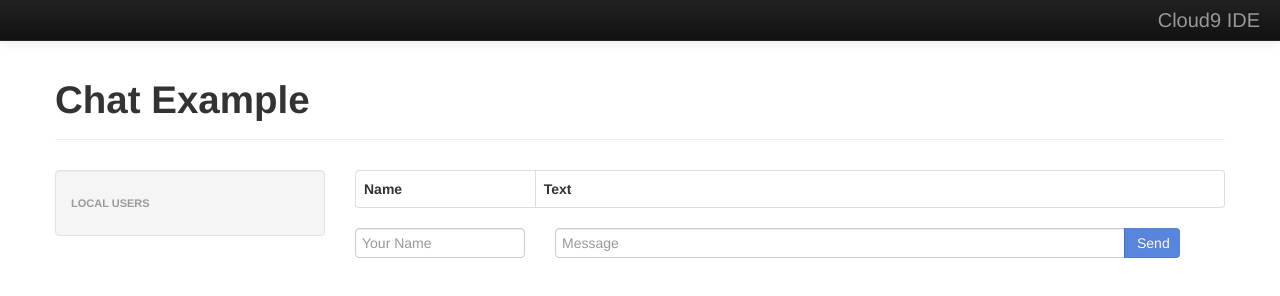
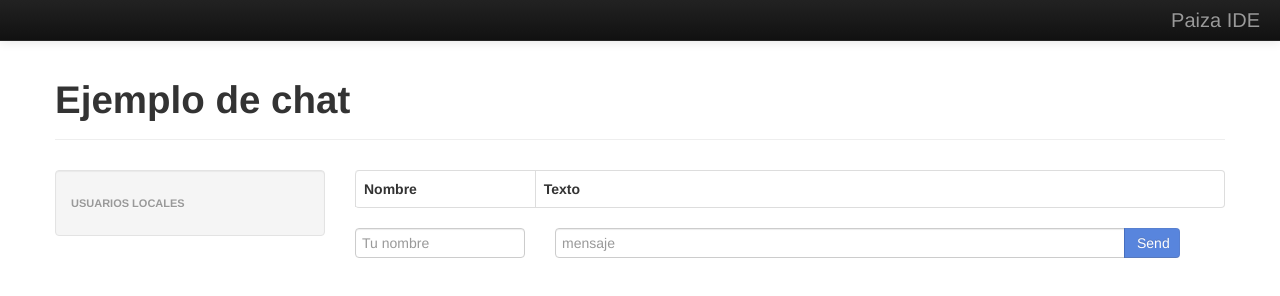
Before and after one commit to DanielUlises9/practica3-mendoza, a website: page client/index.html in a window 1280 px wide. Drawn offline with nearby package versions, Linux system fonts and the light colour scheme; no server answers.

Commit message:
Se actualizaron etiquetas de inglés a español”

```diff
--- a/client/index.html
+++ b/client/index.html
@@ -1,7 +1,7 @@
 <!doctype html>
 <html lang="en" ng-app>
   <head>
-    <title>Chat Example</title>
+    <title>Ejemplo de chat</title>
     <meta name="viewport" content="width=device-width, initial-scale=1.0">
     <link rel="stylesheet" href="/css/bootstrap.min.css">
     <link rel="stylesheet" href="/css/bootstrap-responsive.min.css">
@@ -34,8 +34,8 @@
         });
 
         $scope.send = function send() {
-          console.log('Sending message:', $scope.text);
-          socket.emit('message', $scope.text);
+          console.log('Enviando mensaje:', $scope.text);
+          socket.emit('mensaje', $scope.text);
           $scope.text = '';
         };
 
@@ -50,17 +50,17 @@
       <div class="navbar navbar-fixed-top navbar-inverse">
         <div class="navbar-inner">
           <div class="pull-right">
-            <a href="https://c9.io" class="brand">Cloud9 IDE</a>
+            <a href="https://c9.io" class="brand">Paiza IDE</a>
           </div>
         </div>
       </div>
       <div class="page-header">
-        <h1>Chat Example</h1>
+        <h1>Ejemplo de chat</h1>
       </div>
       <div class="row">
         <div class="span3">
           <ul class="nav nav-list well">
-            <li class="nav-header">Local Users</li>
+            <li class="nav-header">Usuarios locales</li>
             <li ng-repeat="user in roster" ng-bind="user">
             </li>
           </ul>
@@ -69,8 +69,8 @@
           <table class="table table-striped table-bordered">
             <thead>
               <tr>
-                <th class="span2">Name</th>
-                <th class="span7">Text</th>
+                <th class="span2">Nombre</th>
+                <th class="span7">Texto</th>
               </tr>
             </thead>
             <tbody>
@@ -82,9 +82,9 @@
           </table>
           <div class="row controls">
             <form ng-submit="send()">
-              <div class="span2"><input type="text" class="input-block-level" ng-model="name" ng-change="setName()" placeholder="Your Name"></div>
+              <div class="span2"><input type="text" class="input-block-level" ng-model="name" ng-change="setName()" placeholder="Tu nombre"></div>
               <div class="input-append span7">
-                <input type="text" class="span6" ng-model="text" placeholder="Message">
+                <input type="text" class="span6" ng-model="text" placeholder="mensaje">
                 <input type="submit" class="span1 btn btn-primary" value="Send" ng-disabled="!text">
               </div>
             </form>
```
